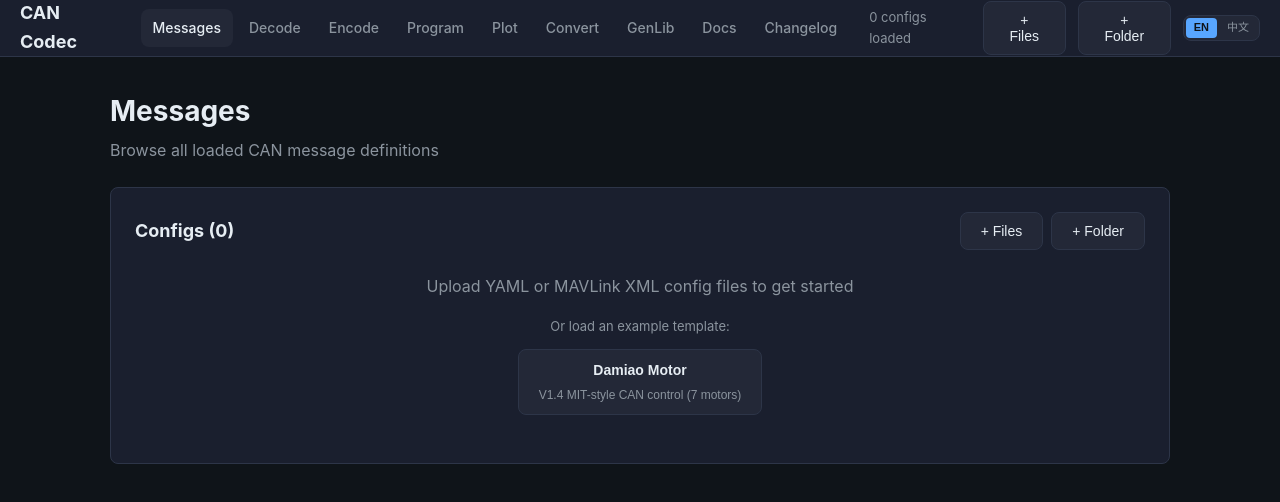
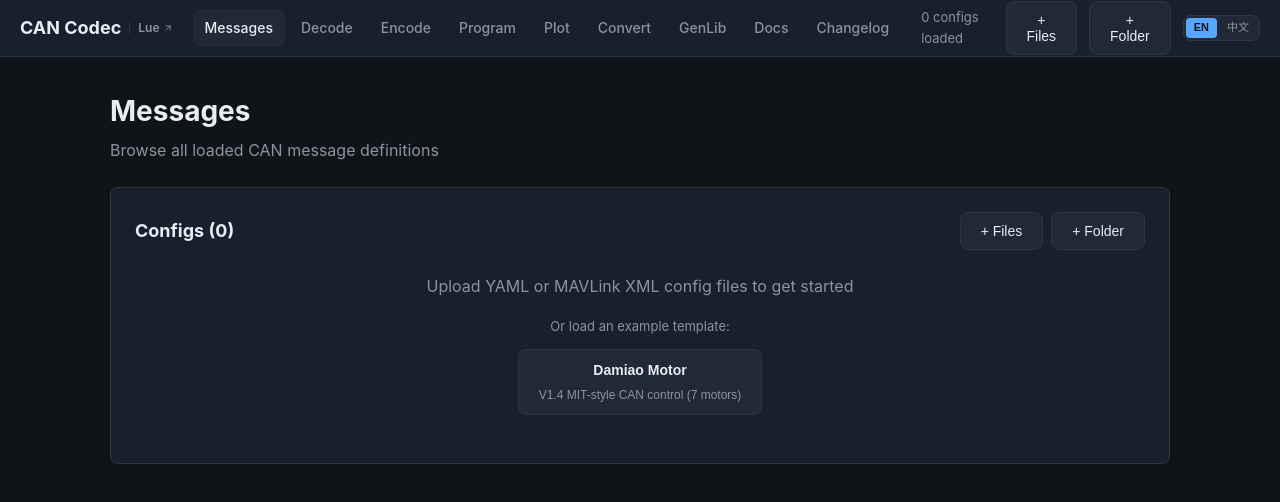
Before and after one commit to LueApp/can-codec, a SvelteKit app in the folder web/: page / in a window 1280 px wide. Shown: the top 502 px of the page. Built offline with nearby package versions, Linux system fonts and the light colour scheme.

Commit message:
feat(web): link back to Lue site

```diff
--- a/web/src/app.css
+++ b/web/src/app.css
@@ -60,13 +60,46 @@ nav .nav-inner {
   height: 56px;
 }
 
-nav .logo {
+nav .brand-lockup {
+  display: flex;
+  align-items: center;
+  flex-shrink: 0;
+}
+
+nav .product-name {
   font-weight: 700;
   font-size: 18px;
   color: var(--text);
+  white-space: nowrap;
+}
+
+nav .creator-link {
   display: flex;
   align-items: center;
-  gap: 8px;
+  gap: 3px;
+  margin-left: 8px;
+  padding-left: 8px;
+  border-left: 1px solid var(--border);
+  color: var(--text-dim);
+  font-size: 12px;
+  font-weight: 600;
+  line-height: 1;
+  white-space: nowrap;
+  transition: color 0.15s;
+}
+
+nav .creator-link:hover {
+  color: var(--accent-hover);
+}
+
+nav .creator-link svg {
+  width: 10px;
+  height: 10px;
+  fill: none;
+  stroke: currentColor;
+  stroke-width: 2;
+  stroke-linecap: round;
+  stroke-linejoin: round;
 }
 
 nav .nav-links {
@@ -356,7 +389,15 @@ tr:hover td {
     grid-template-columns: 1fr;
   }
   nav .nav-inner {
-    gap: 16px;
+    gap: 12px;
+  }
+  nav .product-name {
+    font-size: 16px;
+  }
+  nav .creator-link {
+    margin-left: 6px;
+    padding-left: 6px;
+    font-size: 11px;
   }
 }
 
--- a/web/src/lib/translations.ts
+++ b/web/src/lib/translations.ts
@@ -16,6 +16,7 @@ const en = {
   'nav.configs_enabled': 'configs enabled',
   'nav.add_files': '+ Files',
   'nav.add_folder': '+ Folder',
+  'nav.creator_site': 'More by Lue',
 
   // ----- Messages page -----
   'messages.title': 'Messages',
@@ -497,6 +498,7 @@ const zh: Record<keyof typeof en, string> = {
   'nav.configs_enabled': '个配置启用',
   'nav.add_files': '+ 文件',
   'nav.add_folder': '+ 文件夹',
+  'nav.creator_site': 'Lue 的更多作品',
 
   // ----- Messages page -----
   'messages.title': '消息',
--- a/web/src/routes/+layout.svelte
+++ b/web/src/routes/+layout.svelte
@@ -17,7 +17,22 @@
 
 <nav>
   <div class="nav-inner">
-    <span class="logo">CAN Codec</span>
+    <div class="brand-lockup">
+      <a href="/" class="product-name">CAN Codec</a>
+      <a
+        href="https://lue-app.com/"
+        class="creator-link"
+        target="_blank"
+        rel="author noopener noreferrer"
+        aria-label={t('nav.creator_site')}
+        title={t('nav.creator_site')}
+      >
+        Lue
+        <svg viewBox="0 0 24 24" aria-hidden="true">
+          <path d="M7 17 17 7M7 7h10v10"></path>
+        </svg>
+      </a>
+    </div>
     <div class="nav-links">
       <a href="/" class:active={$page.url.pathname === '/'}>{t('nav.messages')}</a>
       <a href="/decode" class:active={$page.url.pathname === '/decode'}>{t('nav.decode')}</a>
```
Also changed, not shown: 2 other files (tests, documents, lock files or other folders).
